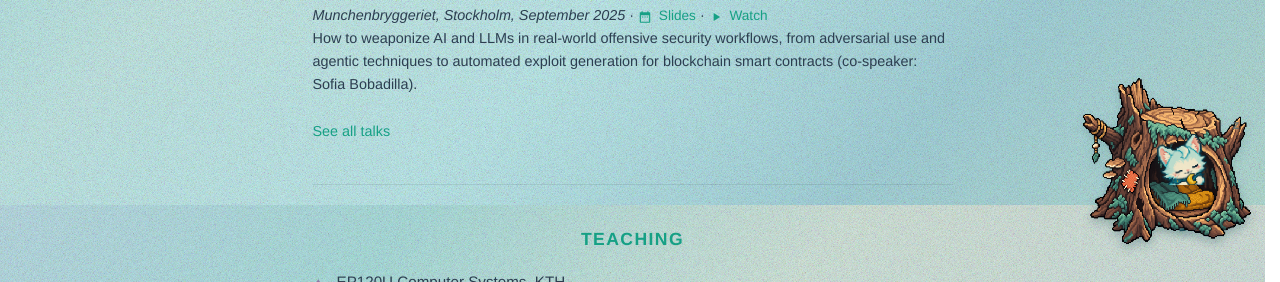
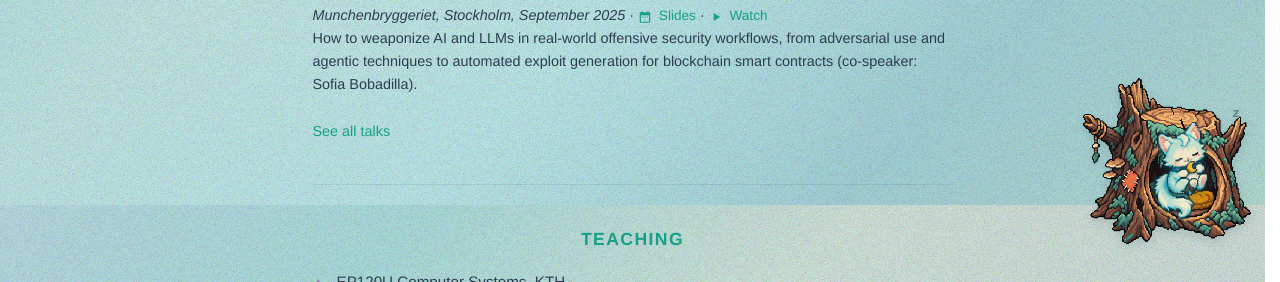
Before and after one commit to vivi365/vivi365.github.io, a Jekyll site: the page built from index.markdown, in a window 1280 px wide and 1400 px high, scrolled down 477 px. Shown: the part 1118-1400 px from the top of the window. Built offline with Jekyll 4.4.1, drawn with Linux system fonts in a browser that asks for light colours; some web fonts are replaced.

Commit message:
Render sleeping tilde above her tree

```diff
--- a/_includes/daily-familiar.html
+++ b/_includes/daily-familiar.html
@@ -1,9 +1,6 @@
 {% assign familiar = site.data.daily_familiar %}
 <div id="daily-familiar-home" class="daily-familiar-home" hidden aria-hidden="true">
   <img class="daily-familiar-home__image" alt="" width="512" height="512" draggable="false">
-</div>
-<div id="daily-familiar-home-foreground" class="daily-familiar-home-foreground" hidden aria-hidden="true">
-  <img class="daily-familiar-home-foreground__image" alt="" width="512" height="512" draggable="false">
 </div>
 <aside id="daily-familiar" class="daily-familiar" hidden aria-label="tilde, daily familiar">
   <button class="daily-familiar__trigger" type="button" aria-expanded="false" aria-controls="daily-familiar-picker">
--- a/assets/css/daily-familiar.css
+++ b/assets/css/daily-familiar.css
@@ -1,5 +1,4 @@
-.daily-familiar-home,
-.daily-familiar-home-foreground {
+.daily-familiar-home {
   --daily-familiar-home-size: clamp(164px, 15vw, 194px);
   position: fixed;
   right: calc(clamp(0.35rem, 2vw, 1.25rem) + env(safe-area-inset-right, 0px));
@@ -13,23 +12,11 @@
   z-index: 19;
 }
 
-.daily-familiar-home-foreground {
-  z-index: 21;
-  clip-path: inset(62% 0 0 0);
-  opacity: 0;
-}
-
-.daily-familiar-home-foreground--active {
-  opacity: 1;
-}
-
-.daily-familiar-home[hidden],
-.daily-familiar-home-foreground[hidden] {
+.daily-familiar-home[hidden] {
   display: none;
 }
 
-.daily-familiar-home__image,
-.daily-familiar-home-foreground__image {
+.daily-familiar-home__image {
   display: block;
   width: 100%;
   height: 100%;
@@ -344,8 +331,7 @@
 }
 
 @media (max-width: 768px) {
-  .daily-familiar-home,
-  .daily-familiar-home-foreground {
+  .daily-familiar-home {
     --daily-familiar-home-size: 148px;
     right: calc(0.2rem + env(safe-area-inset-right, 0px));
     bottom: calc(0.5rem + env(safe-area-inset-bottom, 0px));
@@ -382,7 +368,6 @@
 
 @media print {
   .daily-familiar-home,
-  .daily-familiar-home-foreground,
   .daily-familiar {
     display: none;
   }
--- a/assets/js/daily-familiar.js
+++ b/assets/js/daily-familiar.js
@@ -11,8 +11,6 @@
   var foods = Array.prototype.slice.call(bank.querySelectorAll("[data-familiar-food]"));
   var home = document.getElementById("daily-familiar-home");
   var homeImage = home && home.querySelector(".daily-familiar-home__image");
-  var homeForeground = document.getElementById("daily-familiar-home-foreground");
-  var homeForegroundImage = homeForeground && homeForeground.querySelector(".daily-familiar-home-foreground__image");
   var trigger = root.querySelector(".daily-familiar__trigger");
   var picker = root.querySelector(".daily-familiar__picker");
   var image = root.querySelector(".daily-familiar__image");
@@ -21,7 +19,7 @@
   var reaction = root.querySelector(".daily-familiar__reaction");
   var homeAction = root.querySelector(".daily-familiar__home-action");
   var homeActionImage = root.querySelector(".daily-familiar__home-action-image");
-  if (!cfg || !homeCfg || !pets.length || foods.length !== 3 || !home || !homeImage || !homeForeground || !homeForegroundImage || !trigger || !picker || !image || !looks || !foodTray || !reaction || !homeAction || !homeActionImage) return;
+  if (!cfg || !homeCfg || !pets.length || foods.length !== 3 || !home || !homeImage || !trigger || !picker || !image || !looks || !foodTray || !reaction || !homeAction || !homeActionImage) return;
 
   var store = {
     get: function (key) {
@@ -194,7 +192,6 @@
   var homeUrl = safeImageUrl(homeCfg.dataset.image);
   if (!homeUrl) return;
   homeImage.src = homeUrl;
-  homeForegroundImage.src = homeUrl;
   homeActionImage.src = homeUrl;
   homeAction.setAttribute("aria-label", "Send tilde to " + (homeCfg.dataset.label || "her tree home"));
 
@@ -352,7 +349,6 @@
   function setLocation(nextLocation, persist) {
     locationState = nextLocation;
     root.classList.toggle("daily-familiar--at-home", locationState === "home");
-    homeForeground.classList.toggle("daily-familiar-home-foreground--active", locationState === "home");
     if (persist) store.set(locationKey, locationState);
   }
 
@@ -360,7 +356,7 @@
     var homeRect = home.getBoundingClientRect();
     return {
       left: homeRect.left + homeRect.width * 0.6 - root.offsetWidth / 2,
-      top: homeRect.top + homeRect.height * 0.58 - root.offsetHeight / 2
+      top: homeRect.top + homeRect.height * 0.52 - root.offsetHeight / 2
     };
   }
 
@@ -383,7 +379,6 @@
     }
     root.classList.toggle("daily-familiar--near-home", nearHome);
     home.classList.toggle("daily-familiar-home--ready", nearHome);
-    homeForeground.classList.toggle("daily-familiar-home-foreground--active", locationState === "home");
     return distance;
   }
 
@@ -544,7 +539,6 @@
   var reduceMotion = window.matchMedia && window.matchMedia("(prefers-reduced-motion: reduce)").matches;
   if (!seenToday && !reduceMotion) root.classList.add("daily-familiar--pending");
   home.hidden = false;
-  homeForeground.hidden = false;
   root.hidden = false;
   if (petBoundsCache[activePetImageUrl]) applyPetBounds(petBoundsCache[activePetImageUrl]);
   if (locationState === "home") {
```
